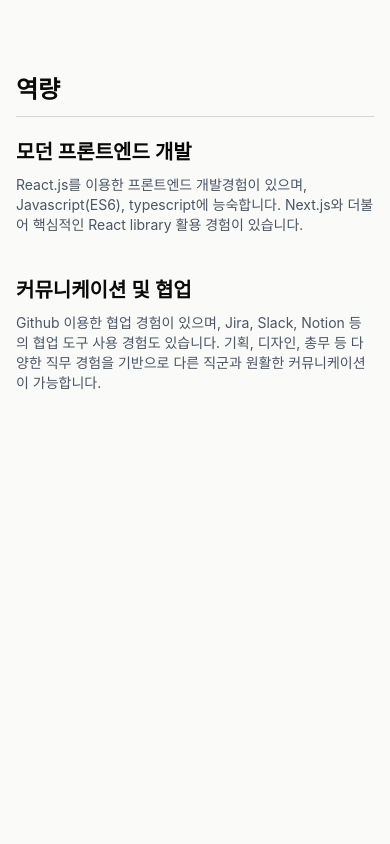
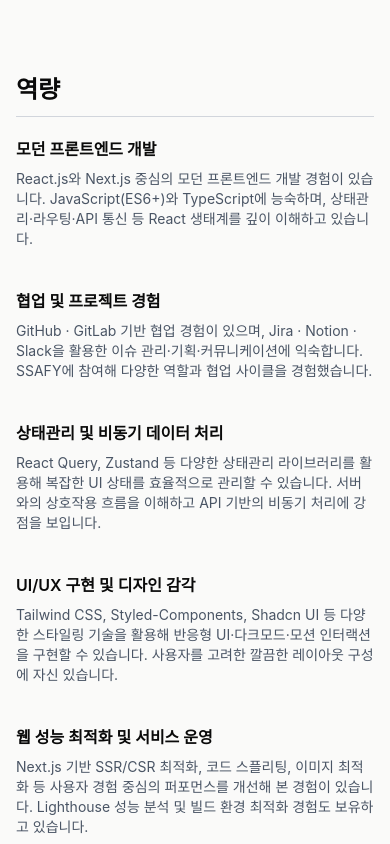
Before and after one commit to dojin8351/Portfolio, a Next.js app: page / in a window 390 px wide. Shown: the part 820-1664 px from the top of the page. Built offline with nearby package versions, Linux system fonts and the light colour scheme.

Commit message:
feat : 드래그 색상 변경

```diff
--- a/src/app/globals.css
+++ b/src/app/globals.css
@@ -180,7 +180,6 @@
     }
 }
 
-/* 커스텀 스크롤바 스타일 */
 .custom-scrollbar {
   scrollbar-width: thin;
   scrollbar-color: rgba(156, 163, 175, 0.5) transparent;
@@ -216,3 +215,25 @@
 .dark .custom-scrollbar::-webkit-scrollbar-thumb:hover {
   background: rgba(107, 114, 128, 0.8);
 }
+
+::selection {
+  background-color: rgba(135, 206, 250, 0.4);
+  color: inherit;
+}
+
+::-moz-selection {
+  background-color: rgba(135, 206, 250, 0.4);
+  color: inherit;
+}
+
+.dark ::selection {
+  background-color: rgba(255, 215, 0, 0.5);
+  color: rgba(255, 255, 200, 0.95);
+  text-shadow: 0 0 8px rgba(255, 215, 0, 0.8);
+}
+
+.dark ::-moz-selection {
+  background-color: rgba(255, 215, 0, 0.5);
+  color: rgba(255, 255, 200, 0.95);
+  text-shadow: 0 0 8px rgba(255, 215, 0, 0.8);
+}
--- a/src/components/competency/CompetencyCard.tsx
+++ b/src/components/competency/CompetencyCard.tsx
@@ -1,8 +1,6 @@
-import { ImgType } from "@/types/common"
 import React from "react"
 
 interface CompetencyCardProps {
-  logos: ImgType[]
   title: string
   description: string
 }
@@ -11,7 +9,7 @@
   return (
     <div className="flex flex-col gap-2">
       <div className="flex-1">
-        <p className="text-h4 font-semibold dark:text-white">{title}</p>
+        <p className="text-h5 font-semibold dark:text-white">{title}</p>
         <p className="mt-2 text-sm text-gray-600 sm:text-base dark:text-gray-400">
           {description}
         </p>
--- a/src/components/layouts/CompetencySection.tsx
+++ b/src/components/layouts/CompetencySection.tsx
@@ -14,7 +14,6 @@
           {data.competencies.map((competency) => (
             <CompetencyCard
               key={competency.title}
-              logos={competency.logos}
               title={competency.title}
               description={competency.description}
             />
--- a/src/components/skill/SkillTabs.tsx
+++ b/src/components/skill/SkillTabs.tsx
@@ -29,7 +29,7 @@
         onValueChange={setActiveTab}
         className="flex w-full flex-col gap-4 sm:flex-row sm:items-start"
       >
-        <TabsList className="flex w-full flex-row gap-2 border border-gray-200 bg-white p-2 px-2 sm:h-auto sm:w-auto sm:flex-col sm:gap-1 sm:px-3">
+        <TabsList className="flex w-full flex-row gap-2 border border-gray-200 bg-white p-2 px-2 sm:h-auto sm:w-auto sm:flex-col sm:gap-1 sm:px-3 dark:bg-gray-700">
           {tabKeys.map((key) => {
             const tabValue = key.toLowerCase()
             return (
@@ -37,7 +37,7 @@
                 key={key}
                 value={tabValue}
                 className={cn(
-                  "flex-1 transition-all duration-300 sm:w-full sm:flex-none",
+                  "my-1.5 flex-1 cursor-pointer transition-all duration-300 sm:w-full sm:flex-none",
                   activeTab === tabValue &&
                     "relative scale-105 rounded-full px-3 py-1"
                 )}
--- a/src/data/competency.json
+++ b/src/data/competency.json
@@ -2,23 +2,23 @@
   "competencies": [
     {
       "title": "모던 프론트엔드 개발",
-      "description": "React.js를 이용한 프론트엔드 개발경험이 있으며, Javascript(ES6), typescript에 능숙합니다. Next.js와 더불어 핵심적인 React library 활용 경험이 있습니다.",
-      "logos": [
-        { "src": "/logos/frontend/React.svg", "alt": "React Logo" },
-        { "src": "/logos/frontend/Next.js.svg", "alt": "Next.js Logo" },
-        { "src": "/logos/frontend/TypeScript.svg", "alt": "TypeScript Logo" },
-        { "src": "/logos/frontend/JavaScript.svg", "alt": "JavaScript Logo" }
-      ]
+      "description": "React.js와 Next.js 중심의 모던 프론트엔드 개발 경험이 있습니다. JavaScript(ES6+)와 TypeScript에 능숙하며, 상태관리·라우팅·API 통신 등 React 생태계를 깊이 이해하고 있습니다."
     },
     {
-      "title": "커뮤니케이션 및 협업",
-      "description": "Github 이용한 협업 경험이 있으며, Jira, Slack, Notion 등의 협업 도구 사용 경험도 있습니다. 기획, 디자인, 총무 등 다양한 직무 경험을 기반으로 다른 직군과 원활한 커뮤니케이션이 가능합니다.",
-      "logos": [
-        { "src": "/logos/collaboration/Figma.svg", "alt": "Figma Logo" },
-        { "src": "/logos/collaboration/Jira.svg", "alt": "Jira Logo" },
-        { "src": "/logos/collaboration/GitHub.svg", "alt": "GitHub Logo" },
-        { "src": "/logos/collaboration/GitLab.svg", "alt": "GitLab Logo" }
-      ]
+      "title": "협업 및 프로젝트 경험",
+      "description": "GitHub · GitLab 기반 협업 경험이 있으며, Jira · Notion · Slack을 활용한 이슈 관리·기획·커뮤니케이션에 익숙합니다. SSAFY에 참여해 다양한 역할과 협업 사이클을 경험했습니다."
+    },
+    {
+      "title": "상태관리 및 비동기 데이터 처리",
+      "description": "React Query, Zustand 등 다양한 상태관리 라이브러리를 활용해 복잡한 UI 상태를 효율적으로 관리할 수 있습니다. 서버와의 상호작용 흐름을 이해하고 API 기반의 비동기 처리에 강점을 보입니다."
+    },
+    {
+      "title": "UI/UX 구현 및 디자인 감각",
+      "description": "Tailwind CSS, Styled-Components, Shadcn UI 등 다양한 스타일링 기술을 활용해 반응형 UI·다크모드·모션 인터랙션을 구현할 수 있습니다. 사용자를 고려한 깔끔한 레이아웃 구성에 자신 있습니다."
+    },
+    {
+      "title": "웹 성능 최적화 및 서비스 운영",
+      "description": "Next.js 기반 SSR/CSR 최적화, 코드 스플리팅, 이미지 최적화 등 사용자 경험 중심의 퍼포먼스를 개선해 본 경험이 있습니다. Lighthouse 성능 분석 및 빌드 환경 최적화 경험도 보유하고 있습니다."
     }
   ]
 }
--- a/src/types/competency.ts
+++ b/src/types/competency.ts
@@ -7,7 +7,6 @@
 export interface CompetencyType {
   title: string
   description: string
-  logos: ImgType[]
 }
 
 export interface CompetencyData {
```
